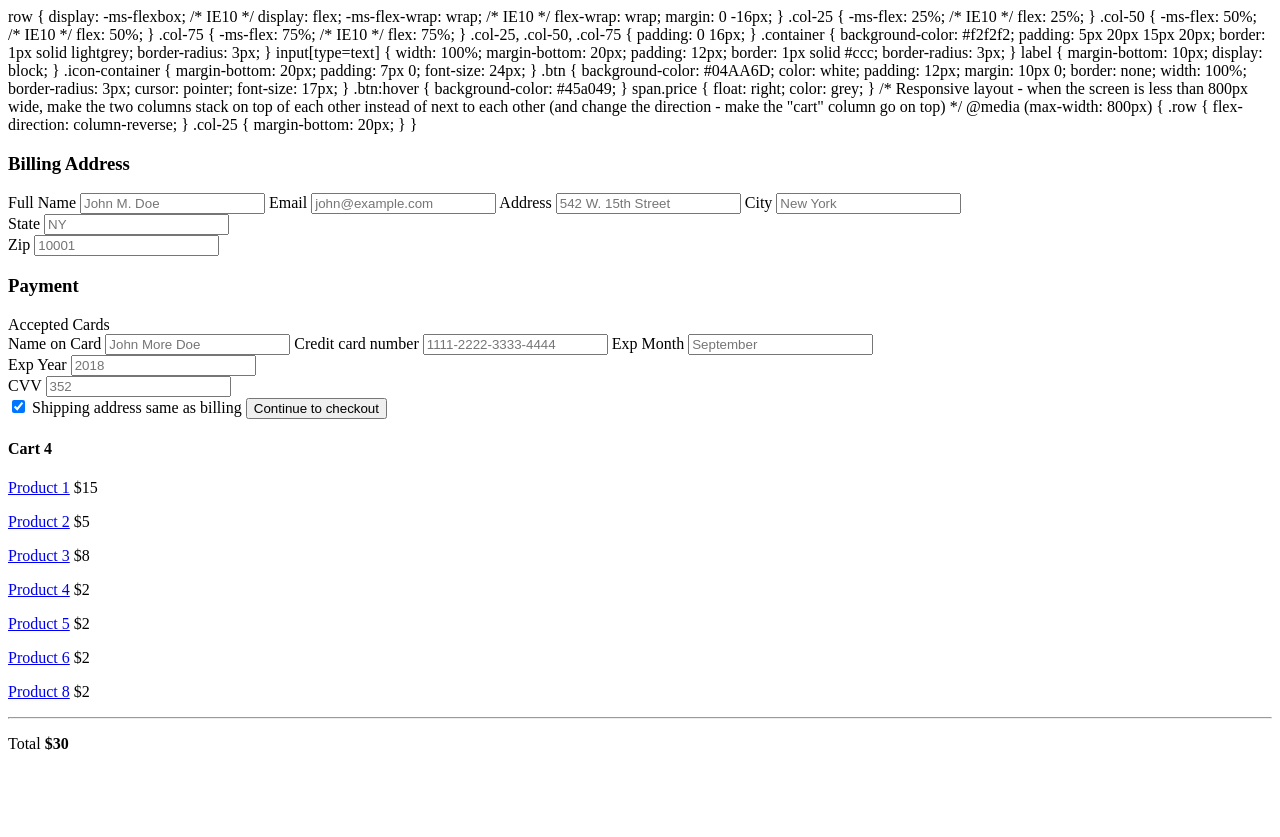
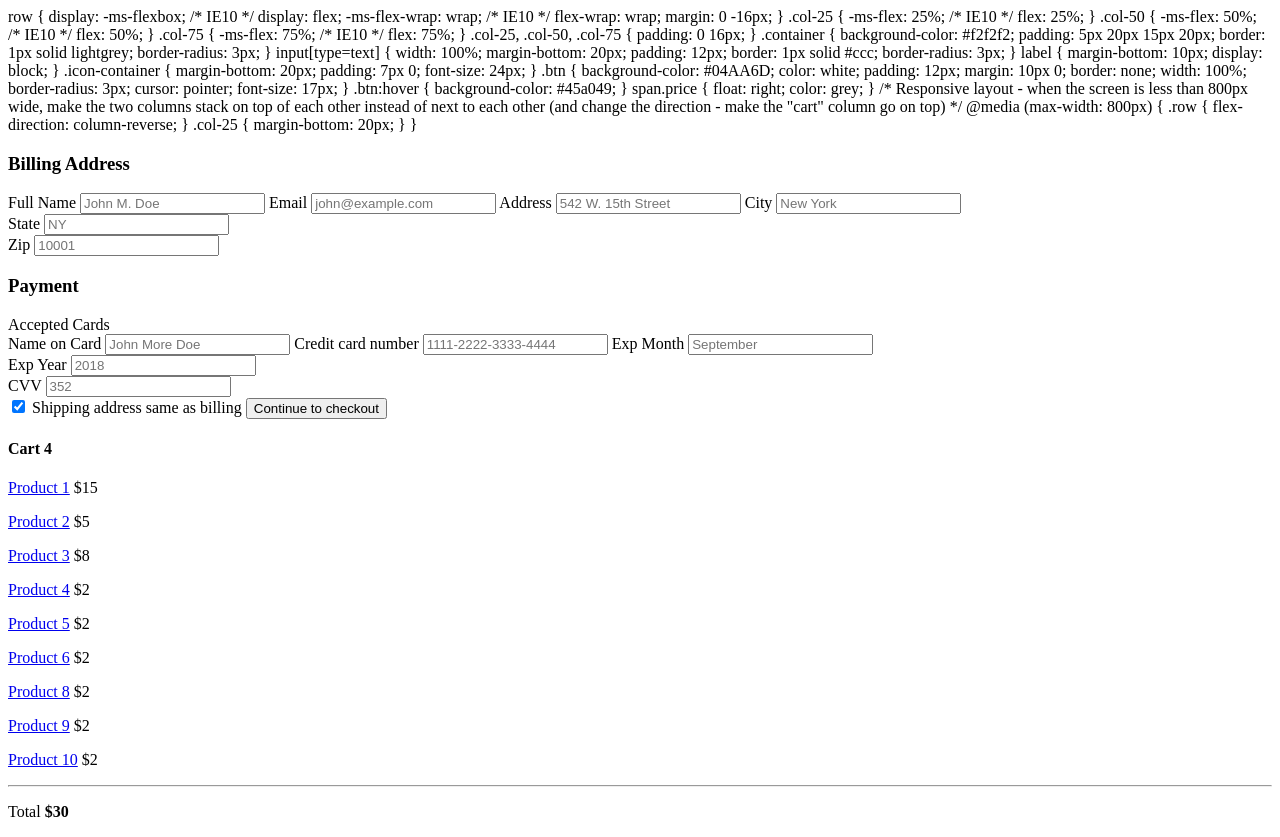
Before and after one commit to ManojKRISHNAPPA/shiny-devops, a plain HTML site: page code1/index.html in a window 1280 px wide. Before the commit the page ends 800 px from the top, so only its background shows below. Drawn offline with Linux system fonts and the light colour scheme.

Commit message:
Remodified  index.html

```diff
--- a/code1/index.html
+++ b/code1/index.html
@@ -165,6 +165,8 @@ span.price {
       <p><a href="#">Product 5</a> <span class="price">$2</span></p>
       <p><a href="#">Product 6</a> <span class="price">$2</span></p>
       <p><a href="#">Product 8</a> <span class="price">$2</span></p>
+       <p><a href="#">Product 9</a> <span class="price">$2</span></p>
+       <p><a href="#">Product 10</a> <span class="price">$2</span></p>
       <hr>
       <p>Total <span class="price" style="color:black"><b>$30</b></span></p>
     </div>
```
